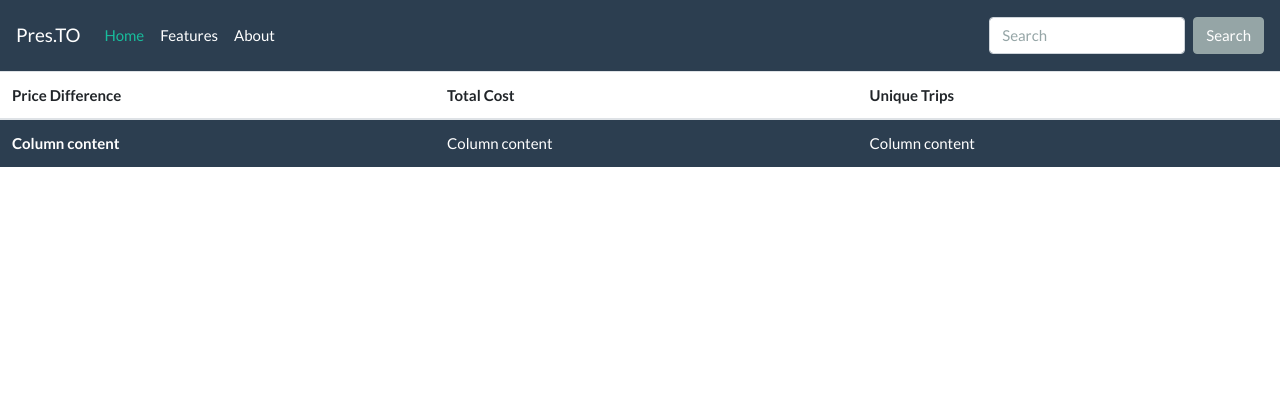
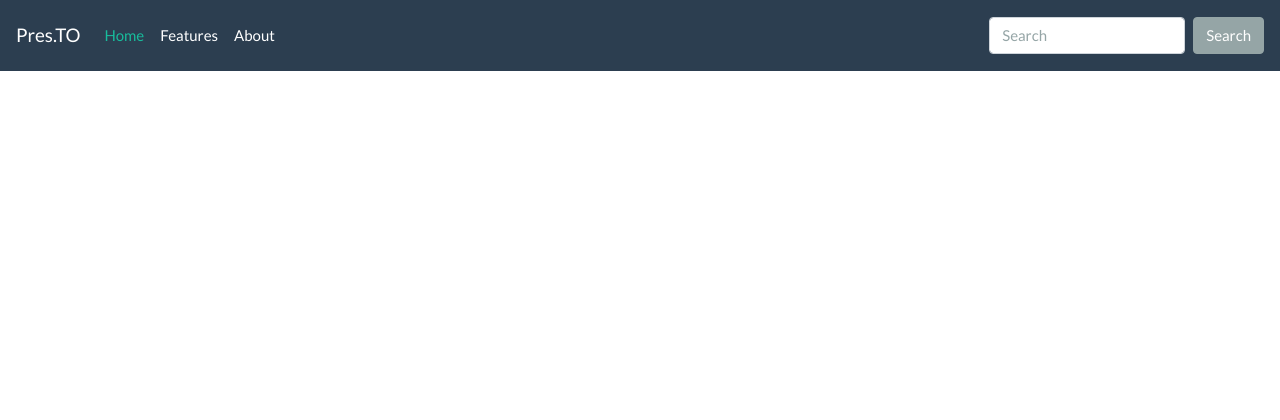
Before and after one commit to dvampofo/tohacks2019, a Flask app: template templates/summary.html in a window 1280 px wide. Shown: the top 420 px of the page. Run offline with Flask 2, Linux system fonts and the light colour scheme; the template is opened without the code that fills it, so the values that code supplies are empty; some libraries are stand-ins or nearby versions.

Commit message:
table delete

```diff
--- a/static/script.js
+++ b/static/script.js
@@ -59,14 +59,14 @@ $(function() {
 function uploadData(formdata){
 
     $.ajax({
-        url: '/upload',
+        url: "https://tohacks2019-presto-api.azurewebsites.net/upload",
         type: 'post',
         data: formdata,
         contentType: false,
         processData: false,
         dataType: 'json',
         success: function(response){
-
+            console.log(response);
         }
     });
 };
--- a/templates/summary.html
+++ b/templates/summary.html
@@ -37,23 +37,6 @@
 </head>
 
 <body>
-
-  <table class="table table-hover">
-    <thead>
-      <tr>
-        <th scope="col">Price Difference</th>
-        <th scope="col">Total Cost</th>
-        <th scope="col">Unique Trips</th>
-      </tr>
-    </thead>
-    <tbody>
-      <tr class="table-primary">
-        <th scope="row">Column content</th>
-        <td>Column content</td>
-        <td>Column content</td>
-      </tr>
-    </tbody>
-  </table>
   <div class="footer text-muted">
     <p>&COPY;COPYRIGHTS Pres.TO GROUP</p>
   </div>
```
